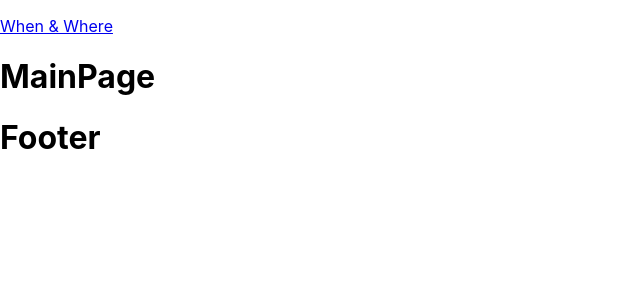
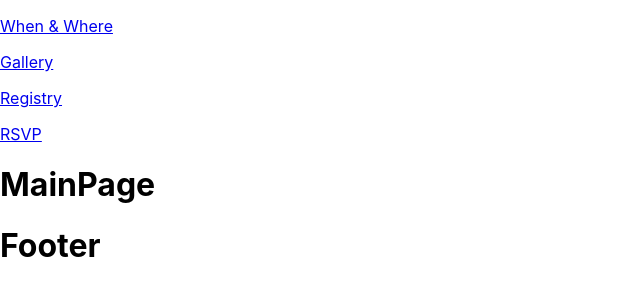
Before and after one commit to mdflynn/stieber-wedding, a React (Create React App) app: page / in a window 1280 px wide. Shown: the top 300 px of the page, without its empty margins (0-640 px from the left). Built offline with nearby package versions, Linux system fonts and the light colour scheme.

Commit message:
Add additional nav links

```diff
--- a/src/components/Nav/Nav.js
+++ b/src/components/Nav/Nav.js
@@ -5,7 +5,16 @@ const Nav = () => {
   return (
     <nav>
       <NavLink to="/location" className="nav-link">
-        <p>When & Where</p>
+        <p className="nav-text">When & Where</p>
+      </NavLink>
+      <NavLink to="gallery" className="nav-link">
+        <p className="nav-text">Gallery</p>
+      </NavLink>
+      <NavLink to="registry" className="nav-link">
+        <p className="nav-text">Registry</p>
+      </NavLink>
+      <NavLink to="rsvp" className="nav-link">
+        <p className="nav-text">RSVP</p>
       </NavLink>
     </nav>
   );
```
